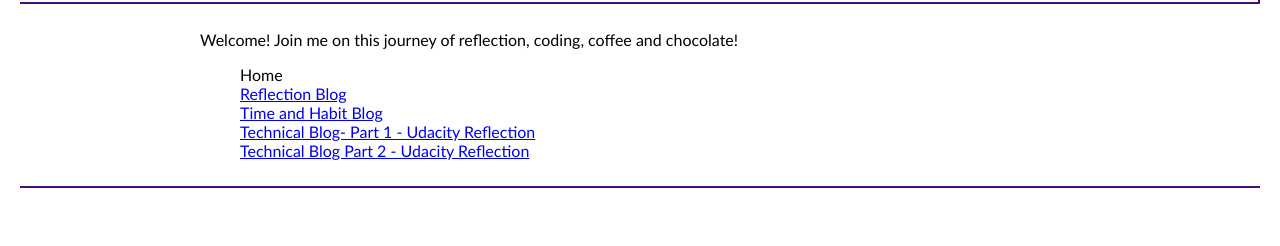
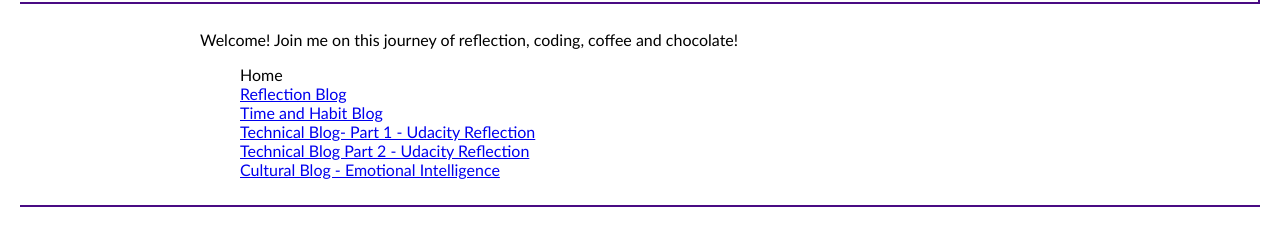
Before and after one commit to rosie-b/rosie-b.github.io, a plain HTML site: page index.html in a window 1280 px wide. Shown: the part 90-336 px from the top of the page. Drawn offline with Linux system fonts and the light colour scheme.

Commit message:
update index.html

```diff
--- a/index.html
+++ b/index.html
@@ -25,6 +25,7 @@
         <li><a href = "./blog/c1-time-and-habits-blog.html">Time and Habit Blog</a></li>
         <li><a href = "./blog/t2-html-css-dom-p1.html">Technical Blog- Part 1 - Udacity Reflection</a></li>
         <li><a href = "./blog/t2-html-css-dom-p2.html">Technical Blog Part 2 - Udacity Reflection</a></li>
+        <li><a href = "./blog/c2-emotional-intelligence.html">Cultural Blog - Emotional Intelligence</a></li>
       </ul>
     </div>
     <footer>
```
